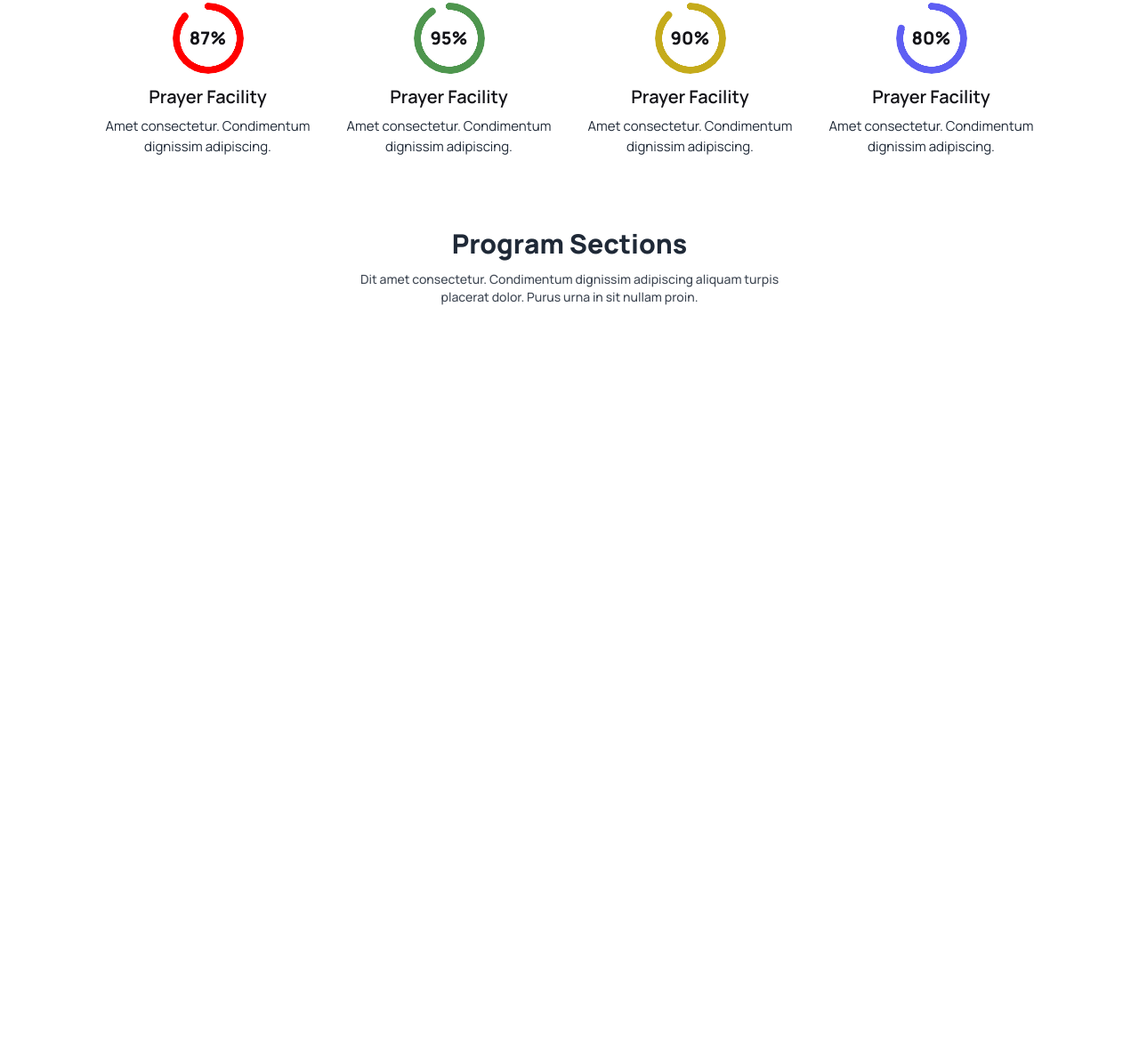
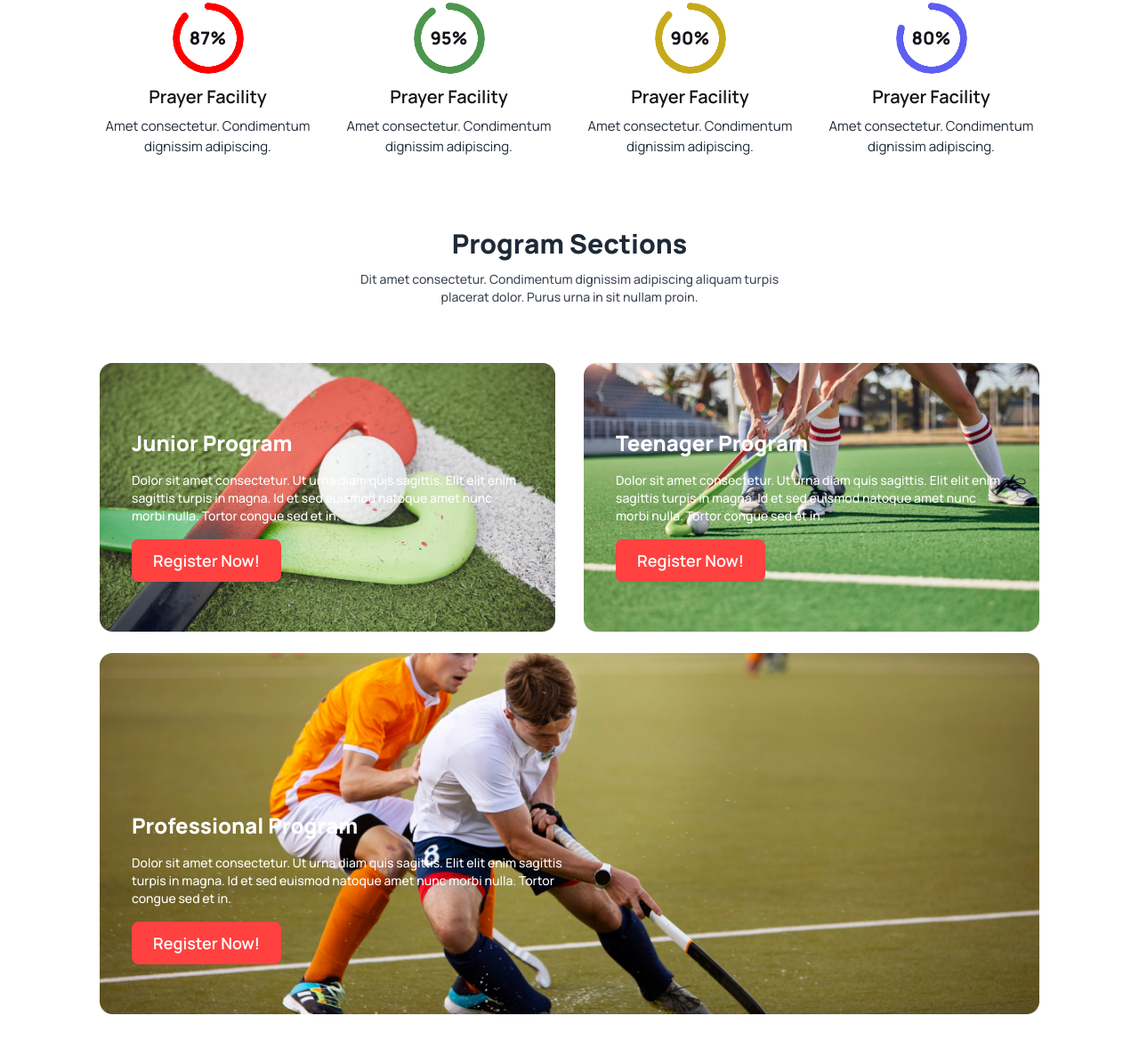
Before and after one commit to mhedi-hasan/assignment-no-3, a plain HTML site: page index.html in a window 1280 px wide. Shown: the part 1163-2341 px from the top of the page at 89% size. Before the commit the page ends 1547 px from the top, so only its background shows below. Drawn offline with nearby package versions, Linux system fonts and the light colour scheme.

Commit message:
program-sections added

```diff
--- a/index.html
+++ b/index.html
@@ -142,11 +142,39 @@
         <!-- hockey-club-section-end -->
         <!-- program-sections-start -->
         <div>
-            <div class="text-center">
+            <div class="text-center lg:pb-16 pb-8">
                 <h2 class="font-extrabold lg:text-3xl text-2xl">Program Sections</h2>
                 <p class="lg:w-1/2 block mx-auto font-medium text-sm opacity-85 pt-3 px-3">Dit amet consectetur. Condimentum dignissim adipiscing aliquam turpis placerat dolor. Purus urna in sit nullam proin.</p>
             </div>
-            <div></div>
+            <div class="flex gap-8 lg:flex-row flex-col">
+                <!-- first-image -->
+                <div class="relative">
+                    <img src="./Images/2.png" alt="">
+                    <div class="absolute lg:p-7 p-2 lg:bottom-5 bottom-0 m-2">
+                        <h2 class="font-extrabold text-2xl text-white">Junior Program</h2>
+                        <p class="text-white lg:py-4 py-2 font-medium text-sm">Dolor sit amet consectetur. Ut urna diam quis sagittis. Elit elit enim sagittis turpis in magna. Id et sed euismod natoque amet nunc morbi nulla. Tortor congue sed et in.</p>
+                        <a class="btn lg:px-6 border-none bg-[#FF4240;] lg:text-lg font-semibold text-white">Register Now!</a>
+                    </div>
+                </div>
+                <!-- second-image -->
+                <div class="relative">
+                    <img src="./Images/3.png" alt="">
+                    <div class="absolute lg:p-7 p-2 lg:bottom-5 bottom-0 m-2">
+                        <h2 class="font-extrabold text-2xl text-white">Teenager Program</h2>
+                        <p class="text-white lg:py-4 py-2 font-medium text-sm">Dolor sit amet consectetur. Ut urna diam quis sagittis. Elit elit enim sagittis turpis in magna. Id et sed euismod natoque amet nunc morbi nulla. Tortor congue sed et in.</p>
+                        <a class="btn lg:px-6 border-none bg-[#FF4240;] lg:text-lg font-semibold text-white">Register Now!</a>
+                    </div>
+                </div>
+            </div>
+            <!-- thard-image -->
+            <div class="relative pt-6">
+                <img src="./Images/4.png" class="h-52 lg:h-full" alt="">
+                <div class="absolute lg:p-7 p-2 lg:bottom-5 bottom-0 m-2">
+                    <h2 class="font-extrabold text-2xl text-white">Professional Program</h2>
+                    <p class="text-white lg:w-1/2 lg:py-4 py-2 font-medium text-sm">Dolor sit amet consectetur. Ut urna diam quis sagittis. Elit elit enim sagittis turpis in magna. Id et sed euismod natoque amet nunc morbi nulla. Tortor congue sed et in.</p>
+                    <a class="btn lg:px-6 border-none bg-[#FF4240;] lg:text-lg font-semibold text-white">Register Now!</a>
+                </div>
+            </div>
         </div>
         <!-- program-sections-end -->
     </main>
```
